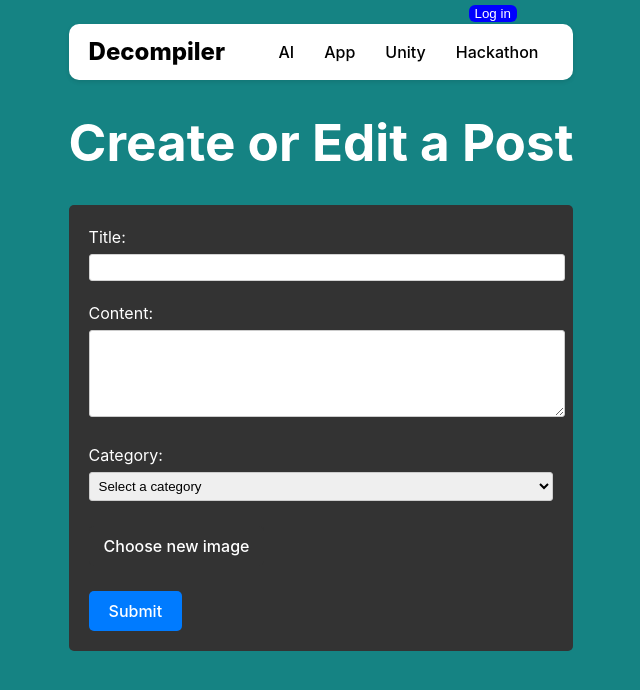
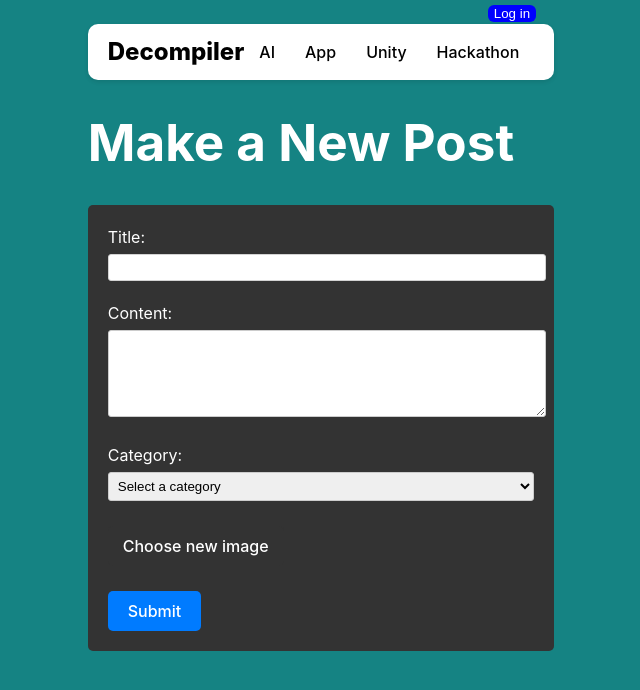
Before and after one commit to choisol0729/CSE316_Project, a React (Vite) app: page /edit in a window 1280 px wide. Shown: the top 690 px of the page, without its empty margins (319-959 px from the left). Built offline with nearby package versions, Linux system fonts and the light colour scheme.

Commit message:
edit page login btn

```diff
--- a/src/component/page/EditPage.tsx
+++ b/src/component/page/EditPage.tsx
@@ -132,7 +132,7 @@ const Edit = () => {
     return (
         <>
             <Header />
-            <h1 style={{ color: 'white' }}>Create or Edit a Post</h1>
+            <h1 style={{ color: 'white'}}>Make a New Post</h1>
             <form onSubmit={handleSubmit} className="form-container">
                 <div className="form-group">
                     <label htmlFor="title" className="form-label">Title:</label>
```
